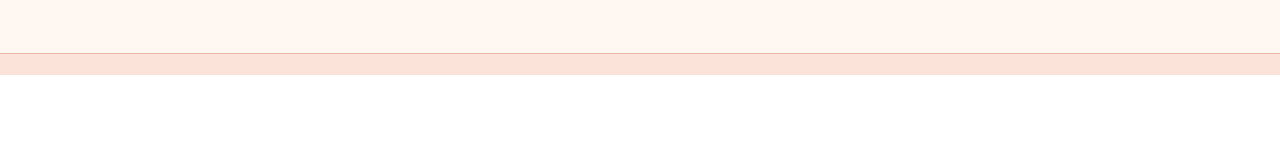
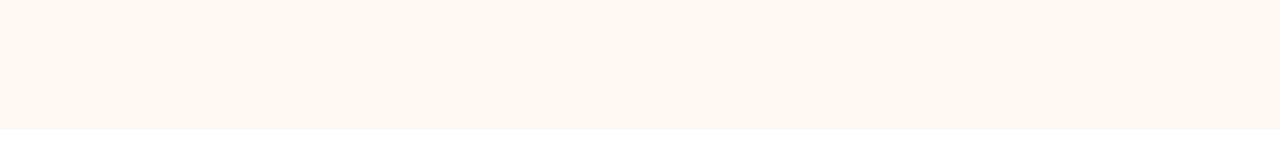
Before and after one commit to neshaalaksh/sree-devi-website, an Eleventy site: page src/facilities.njk in a window 1280 px wide. Shown: the part 425-593 px from the top of the page. Built offline with nearby package versions, Linux system fonts and the light colour scheme; Eleventy itself is replaced by a stand-in of ours; files that its build step writes are made by us from their sources; what js-yaml would draw is missing.

Commit message:
Home What we offer grid + layout fixes (#5)
- What we offer: 12 compact cards (3 per row) per the designer's Figma,
  driven by src/_data/home_offer.yml and editable in Pages CMS
- Home info strip: sits fully on the peach hero with space below
- Facilities hero: equal rounded tiles, no staggered arches or stripes
- Blog title: same scale as other page titles


Claude-Session: https://claude.ai/code/session_01L8Qmx5u31CPamNJ1RMTTmL

Co-authored-by: Claude <noreply@anthropic.com>

```diff
--- /dev/null
+++ b/src/_data/home_offer.yml
@@ -0,0 +1,88 @@
+# "What we offer" cards on the homepage (12 cards, 3 per row).
+# Colour options: peach, salmon, sage, lilac, sage-2, cream.
+# Image and icon options are the six card photos and icons already in the site.
+items:
+  - name: Pregnancy & Delivery
+    text: Antenatal care, normal and caesarean delivery, 3D/4D scans, delivery 24×7
+    colour: peach
+    image: /assets/images/card-pregnancy.webp
+    icon: /assets/images/icon-pregnancy.webp
+    link_label: Explore services
+    link: /services/#pregnancy-delivery
+  - name: Fertility Centre
+    text: IUI, IVF, ICSI
+    colour: salmon
+    image: /assets/images/card-fertility.webp
+    icon: /assets/images/icon-fertility.webp
+    link_label: Visit Fertility Centre
+    link: /fertility-centre/
+  - name: Gynaecology
+    text: Menstrual, hormonal and menopause care
+    colour: sage
+    image: /assets/images/card-gynaecology.webp
+    icon: /assets/images/icon-gynaecology.webp
+    link_label: Explore services
+    link: /services/#gynaecology
+  - name: ENT
+    text: Ear, nose and throat care, hearing tests, hearing aid fitting
+    colour: lilac
+    image: /assets/images/card-surgery.webp
+    icon: /assets/images/icon-surgery.webp
+    link_label: Explore services
+    link: /services/#departments
+  - name: General Medicine
+    text: Adult medical care, ECG and Echo
+    colour: sage-2
+    image: /assets/images/card-scans.webp
+    icon: /assets/images/icon-scans.webp
+    link_label: Explore services
+    link: /services/#departments
+  - name: General Surgery
+    text: Surgical assessment and procedures
+    colour: cream
+    image: /assets/images/card-screening.webp
+    icon: /assets/images/icon-screening.webp
+    link_label: Explore services
+    link: /services/#surgery
+  - name: Orthopaedics
+    text: Bone, joint and muscle care
+    colour: peach
+    image: /assets/images/card-pregnancy.webp
+    icon: /assets/images/icon-pregnancy.webp
+    link_label: Explore services
+    link: /services/#departments
+  - name: Dermatology
+    text: Skin, hair and nail care
+    colour: salmon
+    image: /assets/images/card-fertility.webp
+    icon: /assets/images/icon-fertility.webp
+    link_label: Explore services
+    link: /services/#departments
+  - name: Pulmonology
+    text: Lung and breathing care
+    colour: sage
+    image: /assets/images/card-gynaecology.webp
+    icon: /assets/images/icon-gynaecology.webp
+    link_label: Explore services
+    link: /services/#departments
+  - name: Physiotherapy
+    text: Rehab, postpartum exercise
+    colour: lilac
+    image: /assets/images/card-surgery.webp
+    icon: /assets/images/icon-surgery.webp
+    link_label: Explore services
+    link: /services/#supportive-care
+  - name: Scans & Imaging
+    text: Ultrasound, Doppler, X-ray
+    colour: sage-2
+    image: /assets/images/card-scans.webp
+    icon: /assets/images/icon-scans.webp
+    link_label: Explore services
+    link: /services/#scans-diagnostics
+  - name: Lab & Pharmacy
+    text: 24-hour laboratory and in-house pharmacy
+    colour: cream
+    image: /assets/images/card-screening.webp
+    icon: /assets/images/icon-screening.webp
+    link_label: See facilities
+    link: /facilities/
--- a/src/assets/css/site.css
+++ b/src/assets/css/site.css
@@ -152,10 +152,10 @@ button { font: inherit; }
 .arch--top { border-radius: 300px 300px 0 0; }
 .arch--soft { border-radius: 200px 24px 24px 24px; }
 
-.hero--home { padding-bottom: 0; background: linear-gradient(var(--peach) 0, var(--peach) 78%, var(--cream) 78%); }
-.info-strip { margin-top: 48px; display: grid; grid-template-columns: repeat(3, 1fr); background: var(--sage); border: 1px solid #c7d1b9; border-radius: var(--radius); }
+.hero--home { padding-bottom: clamp(40px, 5vw, 64px); background: var(--peach); }
+.info-strip { margin-top: 48px; display: grid; grid-template-columns: repeat(3, 1fr); background: var(--cream); border: 1px solid var(--salmon); border-radius: var(--radius); box-shadow: var(--shadow); }
 .info-strip__item { padding: 22px 16px; text-align: center; text-decoration: none; position: relative; }
-.info-strip__item + .info-strip__item::before { content: ""; position: absolute; left: 0; top: 18px; bottom: 18px; width: 1px; background: #b9b6a8; }
+.info-strip__item + .info-strip__item::before { content: ""; position: absolute; left: 0; top: 18px; bottom: 18px; width: 1px; background: var(--line); }
 .info-strip__icon { display: inline-grid; place-items: center; width: 36px; height: 36px; border-radius: 50%; background: var(--salmon); color: var(--plum-dark); margin-bottom: 6px; }
 .info-strip__label { font-weight: 600; color: var(--ink); margin: 0; }
 .info-strip__value { color: var(--plum); margin: 0; }
@@ -178,18 +178,22 @@ button { font: inherit; }
 .stats dd { margin: 4px 0 0; font-size: .78rem; color: var(--muted); }
 
 /* ---------- Home: offer cards ---------- */
-.offer-grid { display: grid; grid-template-columns: repeat(3, 1fr); gap: 20px; }
-.offer-card { position: relative; display: flex; flex-direction: column; min-height: 300px; padding: 24px; border-radius: 20px; overflow: hidden; text-decoration: none; color: var(--text); isolation: isolate; transition: transform .25s, box-shadow .25s; }
+.offer-grid { display: grid; grid-template-columns: repeat(3, 1fr); gap: 16px 24px; }
+.offer-card { position: relative; display: flex; flex-direction: column; min-height: 243px; padding: 14px 24px 22px; border-radius: 18px; overflow: hidden; text-decoration: none; color: #3a1f33; isolation: isolate; transition: transform .25s, box-shadow .25s; }
 .offer-card:hover { transform: translateY(-3px); box-shadow: var(--shadow); }
-.offer-card--peach { background: #f7d9cd; }
-.offer-card--sage { background: #e3ead8; }
-.offer-card--lilac { background: var(--lilac); }
-.offer-card--cream { background: var(--ivory); }
-.offer-card__photo { position: absolute; right: 0; top: 0; height: 100%; width: 58%; object-fit: cover; object-position: left center; z-index: -1; }
-.offer-card__icon { width: 44px; height: 44px; margin-bottom: 14px; }
-.offer-card h3 { font-family: var(--serif); font-size: 1.5rem; font-weight: 600; max-width: 9ch; margin-bottom: .4em; }
-.offer-card p { font-size: .85rem; max-width: 18ch; line-height: 1.45; }
-.offer-card__link { margin-top: auto; font-size: .8rem; font-weight: 600; color: var(--plum-dark); }
+.offer-card--peach { background: #fbe3da; }
+.offer-card--salmon { background: #f6d6c8; }
+.offer-card--sage { background: #e8eedf; }
+.offer-card--sage-2 { background: #e7ede1; }
+.offer-card--lilac { background: #eee7f3; }
+.offer-card--cream { background: #f9f3e6; }
+.offer-card__photo { position: absolute; left: 60%; top: 0; width: auto; height: 300px; max-width: none; z-index: -1; }
+.offer-card:nth-child(n+4) .offer-card__photo { top: -24px; }
+.offer-card__icon { display: block; width: 52px; height: 52px; margin: 4px 0 18px; flex: none; }
+.offer-card__icon img { width: 100%; height: 100%; object-fit: contain; }
+.offer-card h3 { font-family: var(--serif); font-size: 26px; line-height: 30px; font-weight: 700; color: #522040; max-width: 60%; margin: 0 0 14px; }
+.offer-card p { font-size: 15px; line-height: 20px; color: #3a1f33; max-width: 56%; margin: 0 0 14px; }
+.offer-card__link { margin-top: auto; font-size: 14px; line-height: 18px; font-weight: 600; letter-spacing: -.1px; color: var(--plum); }
 
 .fertility-band p { color: #f3dcd3; }
 .fertility-band .btn { margin-top: 8px; }
@@ -555,7 +559,7 @@ button { font: inherit; }
   .profile__list dt { margin-top: 6px; }
   .doc-modal__foot { flex-direction: column; }
   .doc-modal__foot .btn { width: 100%; }
-  .offer-card__photo { width: 50%; opacity: .95; }
+  .offer-card__photo { left: 62%; height: 270px; }
   .care-strip .btn-row { width: 100%; }
 }
 
@@ -648,7 +652,7 @@ button { font: inherit; }
 .jr-mast { background: var(--cream); padding-top: 40px; }
 .jr-rule { display: flex; justify-content: space-between; gap: 16px; border-block: 1px solid var(--ink); padding: 10px 0; font-size: .75rem; font-weight: 700; letter-spacing: .14em; text-transform: uppercase; color: var(--ink); flex-wrap: wrap; }
 .jr-rule span:nth-child(2) { color: var(--plum); }
-.jr-mast h1 { text-align: center; font: 600 clamp(52px, 10vw, 140px)/.95 var(--serif); letter-spacing: -.02em; color: var(--ink); padding: 44px 0 18px; margin: 0; }
+.jr-mast h1 { text-align: center; font: 600 clamp(2.9rem, 6.4vw, 5.25rem)/1 var(--serif); letter-spacing: -.01em; color: var(--ink); padding: 40px 0 16px; margin: 0; }
 .jr-mast h1 em { color: var(--plum); font-weight: 600; }
 .jr-sub { text-align: center; max-width: 640px; margin: 0 auto 40px; font-size: 1.15rem; }
 .jr-tools { display: flex; justify-content: space-between; align-items: center; gap: 20px; border-top: 1px solid var(--line); padding: 22px 0; flex-wrap: wrap; }
@@ -708,15 +712,14 @@ button { font: inherit; }
 .jr-fine { font-size: .8rem; color: var(--muted); text-align: center; margin-top: 36px; }
 
 /* ----- Facilities ----- */
-.fx-hero { background: var(--cream); padding-top: 72px; overflow: hidden; }
+.fx-hero { background: var(--cream); padding: 72px 0 clamp(48px, 6vw, 80px); overflow: hidden; }
 .fx-hero__head { text-align: center; max-width: 860px; margin: 0 auto 56px; }
 .fx-hero .h-hero { font-size: clamp(2.9rem, 6.4vw, 5.25rem); }
 .fx-hero .lead { margin: 24px auto 0; }
 .fx-arcade { display: grid; grid-template-columns: repeat(5, 1fr); gap: 20px; align-items: end; }
-.fx-arcade figure { margin: 0; border-radius: 999px 999px 0 0; justify-content: center; }
+.fx-arcade figure { margin: 0; border-radius: 24px; justify-content: center; height: 300px; }
+.fx-arcade .ph-grad::before { display: none; }
 .fx-arcade figcaption { align-self: flex-end; margin: 0 auto 18px; }
-.fx-a1, .fx-a5 { height: 300px; } .fx-a2, .fx-a4 { height: 380px; } .fx-a3 { height: 450px; }
-.fx-ground { height: 22px; background: var(--peach); border-top: 1px solid var(--salmon); }
 .fx-eq { background: #fff; }
 .fx-eq-table { border-top: 1px solid var(--ink); }
 .fx-eq-row { display: grid; grid-template-columns: 64px 1.2fr 2fr; gap: 24px; align-items: center; padding: 24px 8px; border-bottom: 1px solid var(--line); transition: background .15s; }
@@ -788,7 +791,7 @@ button { font: inherit; }
   .jr-rule span:nth-child(3) { display: none; }
   .fx-arcade { grid-template-columns: repeat(3, 1fr); }
   .fx-a1, .fx-a5 { display: none; }
-  .fx-a2, .fx-a4 { height: 240px; } .fx-a3 { height: 300px; }
+  .fx-arcade figure { height: 200px; border-radius: 18px; }
   .fx-arcade figcaption { font-size: .7rem; padding: 6px 10px; }
   .fx-masonry { columns: 2; column-gap: 12px; }
   .fx-masonry figure { margin-bottom: 12px; }
--- a/src/facilities.njk
+++ b/src/facilities.njk
@@ -26,7 +26,6 @@ seoTitle: "Facilities at Sree Devi Hospital, Trichy"
       {%- endif %}{% endfor %}
     </div>
   </div>
-  <div class="fx-ground" aria-hidden="true"></div>
 </section>
 
 <section class="fx-eq section">
```
Also changed, not shown: src/index.njk (+7 -9 lines), .pages.yml.
